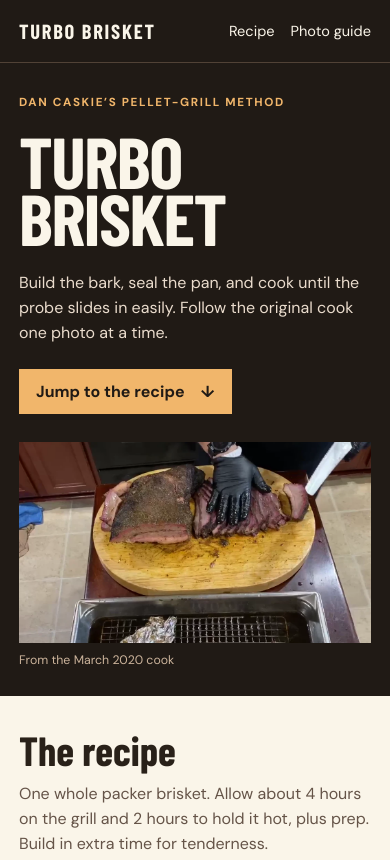
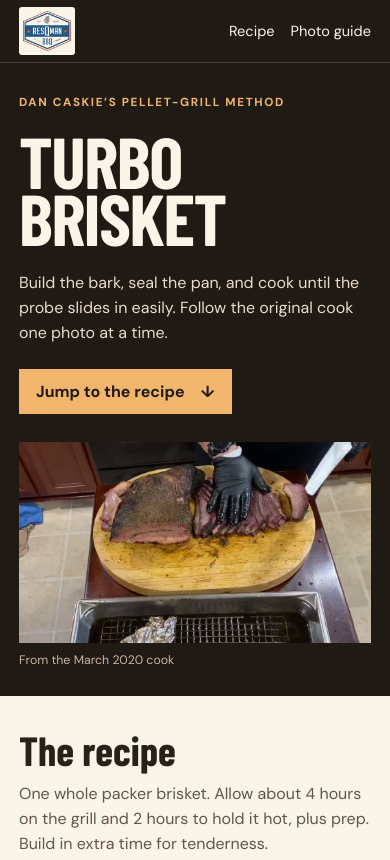
Before and after one commit to Dan-Myma/turbo-brisket-photo-guide, a plain HTML site: page index.html in a window 390 px wide. Shown: the top 860 px of the page. Drawn offline with nearby package versions, Linux system fonts and the light colour scheme; a web font is replaced by a local one.

Commit message:
Add original ResQMan BBQ logo

```diff
--- a/index.html
+++ b/index.html
@@ -18,7 +18,7 @@
 </head>
 <body>
 <header class="mast"><div class="shell nav">
-  <a class="brand" href="#top">TURBO BRISKET</a>
+  <a class="brand" href="#top" aria-label="ResQMan BBQ · Turbo Brisket"><img class="brand-logo" src="photos/resqman-logo.webp" width="320" height="266" alt="ResQMan BBQ"><span aria-hidden="true">TURBO BRISKET</span></a>
   <nav aria-label="Page sections"><a href="#recipe">Recipe</a><a href="#steps">Photo guide</a></nav>
 </div></header>
 <main id="top">
--- a/style.css
+++ b/style.css
@@ -25,7 +25,8 @@ h3 { font-size: 1.95rem; line-height: 1.03; font-weight: 700; }
 .nav { min-height: 62px; display: flex; align-items: center; justify-content: space-between; gap: 20px; }
 .nav a { color: var(--paper); text-decoration: none; }
 .nav a:hover { color: var(--honey); }
-.brand { font-size: 1.28rem; letter-spacing: .085em; font-weight: 800; }
+.brand { display: inline-flex; align-items: center; gap: 12px; padding-block: 7px; font-size: 1.28rem; letter-spacing: .085em; font-weight: 800; }
+.brand-logo { display: block; width: 62px; height: auto; padding: 4px; background: var(--paper); border-radius: 3px; }
 .nav nav { display: flex; gap: clamp(16px, 4vw, 36px); font-size: .91rem; }
 .hero { color: var(--paper); background: var(--dark); padding-block: 48px 61px; }
 .hero-inner { display: grid; grid-template-columns: .8fr 1.28fr; gap: clamp(28px, 5vw, 66px); align-items: center; }
@@ -85,6 +86,8 @@ dialog figcaption { padding: 8px 3px 0; font-size: .9rem; }
   .steps > li::before { top: 22px; font-size: 1.7rem; }
 }
 @media (max-width: 450px) {
+  .brand span { display: none; }
+  .brand-logo { width: 56px; }
   .quick { grid-template-columns: repeat(2, 1fr); }
   .quick > div:nth-child(2) { border-right: 0; }
   .quick > div:nth-child(-n+2) { border-bottom: 1px solid #cfbca3; }
```
Also changed, not shown: photos/resqman-logo.webp (added).
